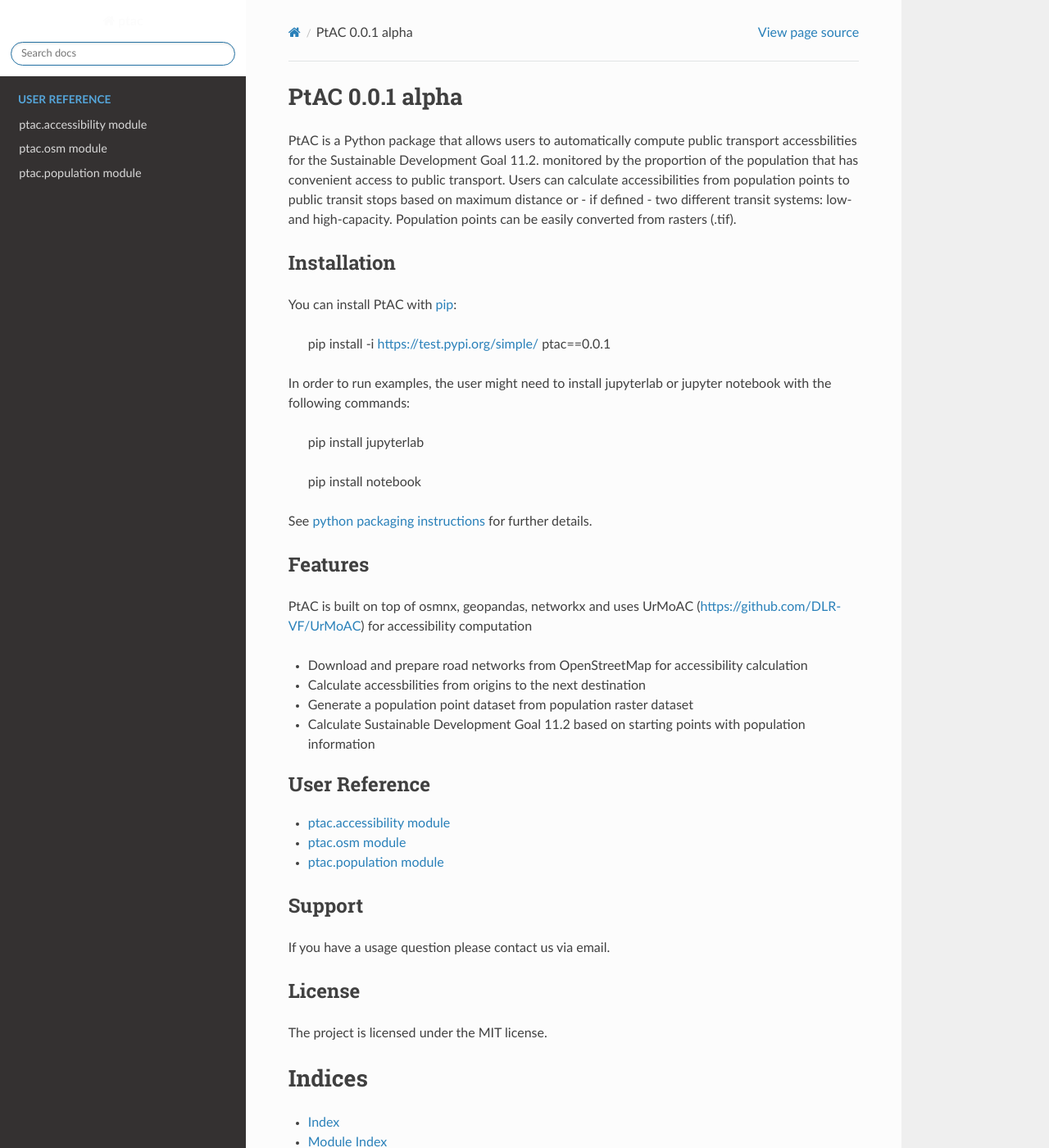
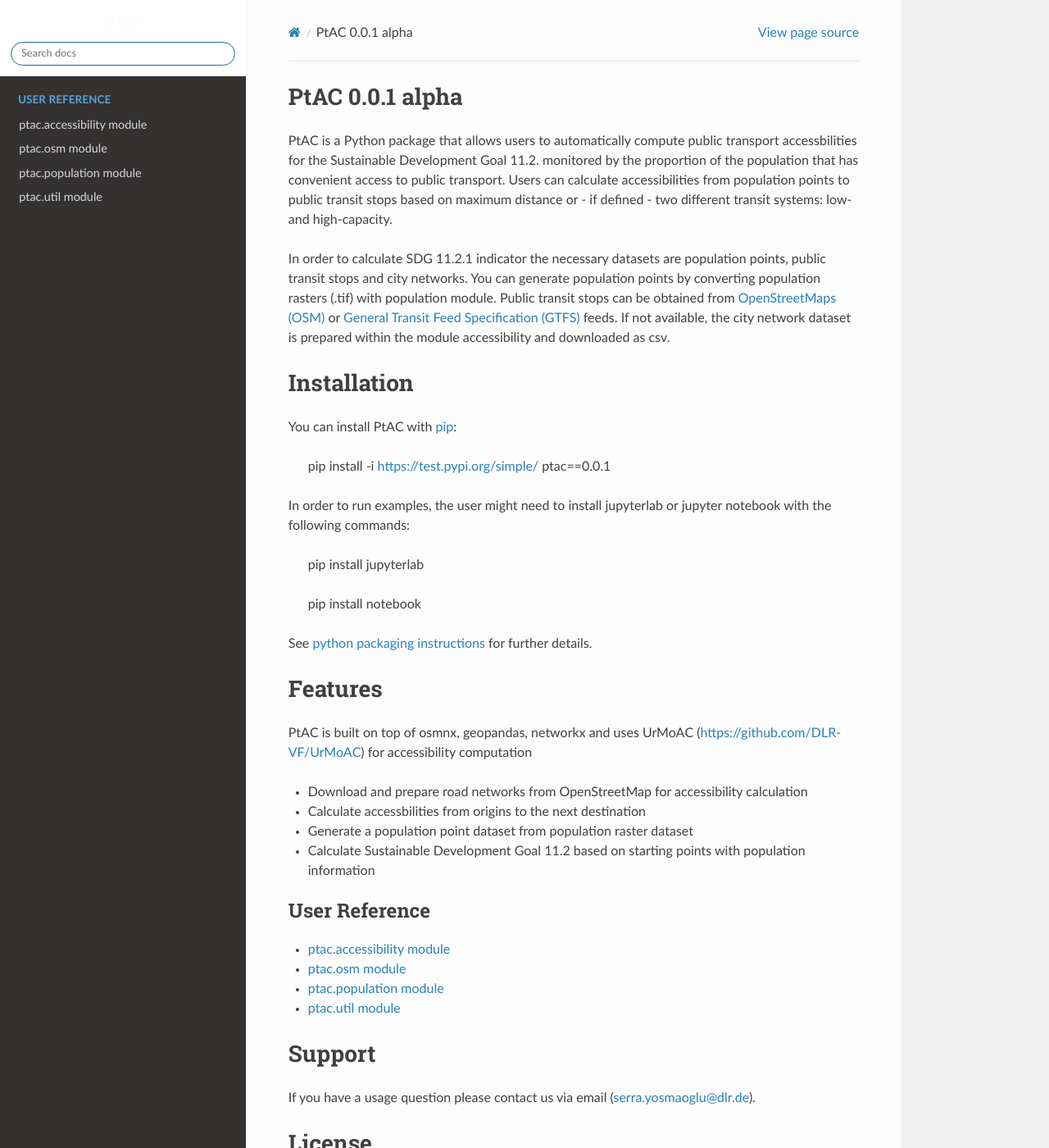
Before and after one commit to DLR-VF/PtAC, a Sphinx documentation site: the page built from docs/source/index.rst, in a window 1280 px wide and 1400 px high. Shown: the whole window at 82% size. Built offline with Sphinx 7.4.7 and the Read the Docs theme 2.0.0, drawn with Linux system fonts in a browser that asks for light colours.

```diff
--- a/docs/source/conf.py
+++ b/docs/source/conf.py
@@ -34,8 +34,15 @@ release = '0.0.1'
 extensions = ["sphinx.ext.napoleon",
               "sphinx_rtd_theme",
               "sphinx.ext.autodoc",
-              "sphinx_markdown_builder"
+              "sphinx.ext.coverage",
+              "sphinx_markdown_builder",
+              "myst_parser",
+              "sphinxcontrib.email"
               ]
+# napoleon extension options:
+napoleon_google_docstring = False
+napoleon_use_param = False
+napoleon_use_ivar = True
 
 # Add any paths that contain templates here, relative to this directory.
 templates_path = ['_templates']
@@ -84,4 +91,6 @@ html_theme_options = {
 # Add any paths that contain custom static files (such as style sheets) here,
 # relative to this directory. They are copied after the builtin static files,
 # so a file named "default.css" will overwrite the builtin "default.css".
-html_static_path = ['_static']
+html_static_path = [] #'_static'
+
+email_automode = True
--- a/docs/source/index.rst
+++ b/docs/source/index.rst
@@ -4,7 +4,7 @@
    contain the root `toctree` directive.
 
 PtAC 0.0.1 alpha
-================================
+----------------
 
 PtAC is a Python package that allows users to automatically compute public transport
 accessbilities for the Sustainable Development Goal 11.2. monitored by the proportion
@@ -12,7 +12,15 @@ of the population that has convenient access to public transport.
 Users can calculate accessibilities from population points to public transit stops
 based on maximum distance or - if defined - two different transit systems:
 low- and high-capacity.
-Population points can be easily converted from rasters (.tif).
+
+In order to calculate SDG 11.2.1 indicator the necessary datasets are
+population points, public transit stops and city networks.
+You can generate population points by converting population rasters (.tif) with
+population module. Public transit stops can be obtained from
+`OpenStreetMaps (OSM) <https://wiki.openstreetmap.org/wiki/Public_transport>`_ or
+`General Transit Feed Specification (GTFS) <https://gtfs.org/>`_ feeds.
+If not available, the city network dataset is prepared within the module accessibility
+and downloaded as csv.
 
 
 Installation
@@ -51,7 +59,7 @@ uses UrMoAC (https://github.com/DLR-VF/UrMoAC) for accessibility computation
 Support
 --------
 
-If you have a usage question please contact us via email.
+If you have a usage question please contact us via email (serra.yosmaoglu@dlr.de).
 
 License
 --------
@@ -60,7 +68,7 @@ The project is licensed under the MIT license.
 
 
 Indices
-==================
+-------
 
 * :ref:`genindex`
 * :ref:`modindex`
```
Also changed, not shown: docs/source/ptac.rst (+10 -6 lines), 5 other files.
